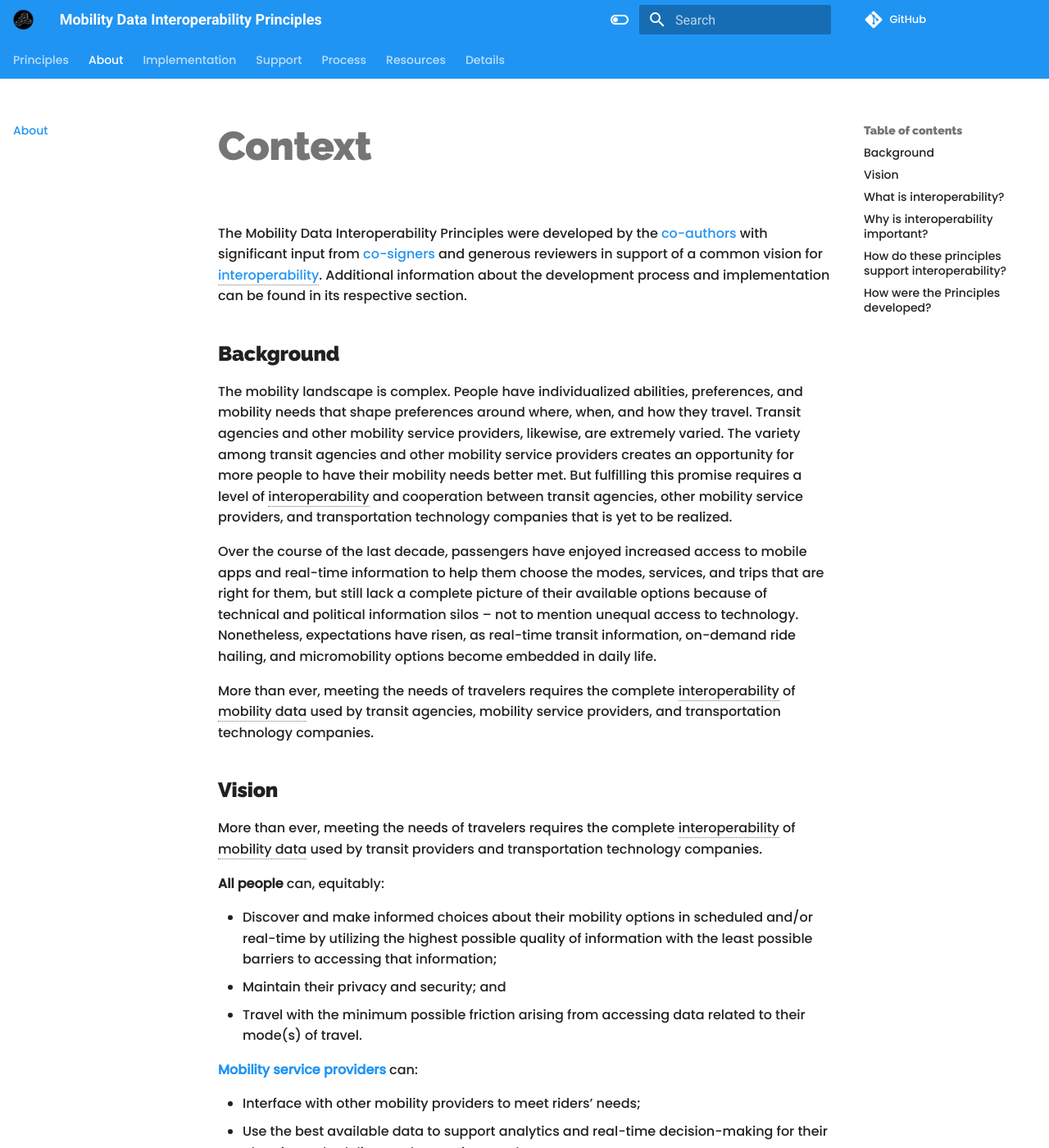
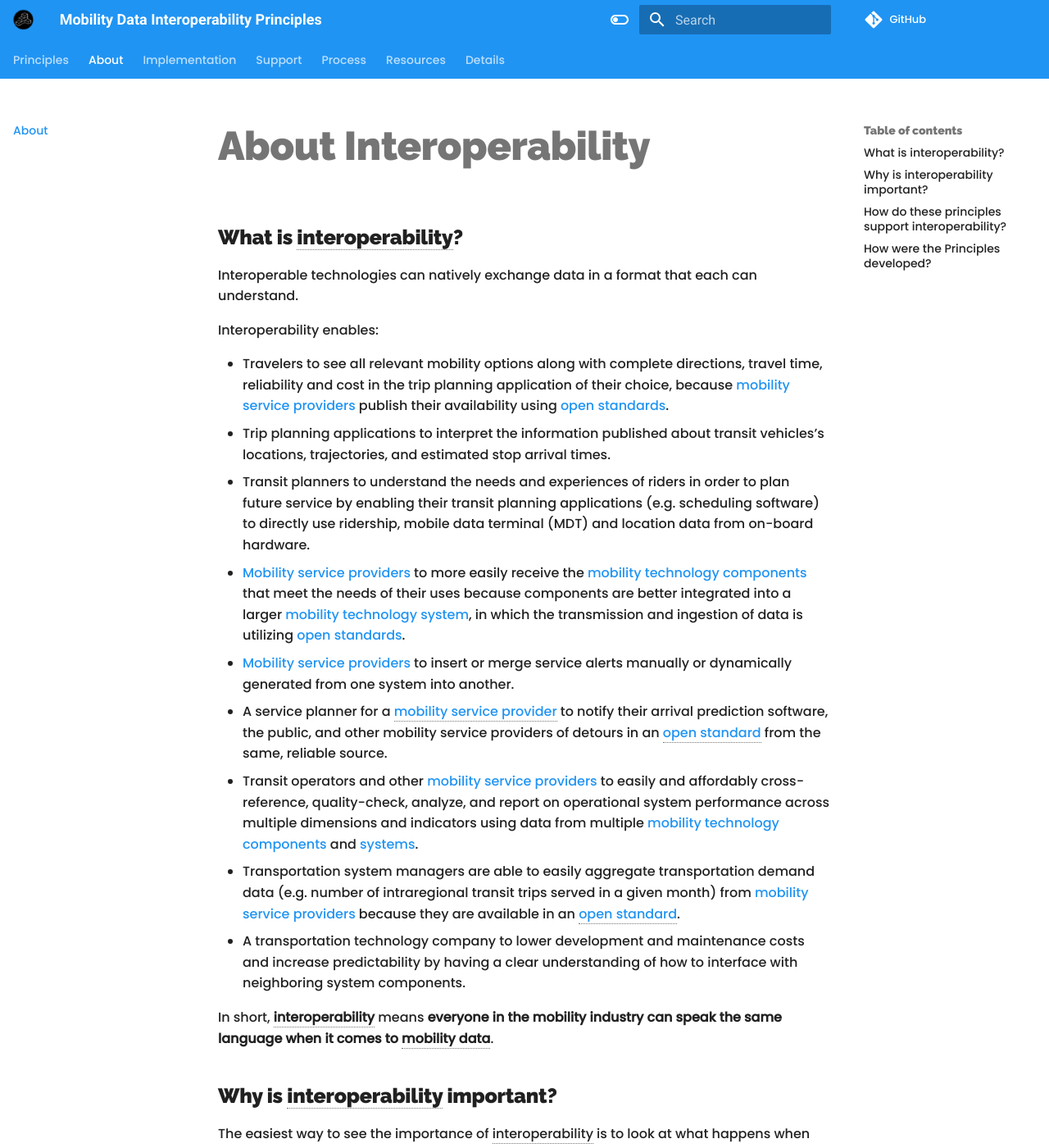
Before and after one commit to interoperable-mobility/principles, an MkDocs documentation site: the page built from docs/about.md, in a window 1280 px wide and 1400 px high. Shown: the whole window at 82% size. Built offline with MkDocs 1.6.1 and Material for MkDocs 9.7.7, drawn with Linux system fonts in a browser that asks for light colours; nearby versions of some CDN libraries; comment, search, counter and statistics services are not loaded; some of the changed text lies outside the part shown.

Commit message:
Update about.md, retitle and remove non FAQ content

```diff
--- a/docs/about.md
+++ b/docs/about.md
@@ -1,48 +1,4 @@
-# Context
-
-The Mobility Data Interoperability Principles were developed by the [co-authors](index.md#co-authors) with significant input from [co-signers](index.md#co-signers) and generous reviewers in support of a common vision for [interoperability](definitions.md#interoperability). Additional information about the development process and implementation can be found in its respective section.
-
-## Background
-
-The mobility landscape is complex. People have individualized abilities, preferences, and mobility needs that shape preferences around where, when, and how they travel. Transit agencies and other mobility service providers, likewise, are extremely varied. The variety among transit agencies and other mobility service providers creates an opportunity for more people to have their mobility needs better met. But fulfilling this promise requires a level of interoperability and cooperation between transit agencies, other mobility service providers, and transportation technology companies that is yet to be realized.
-
-Over the course of the last decade, passengers have enjoyed increased access to mobile apps and real-time information to help them choose the modes, services, and trips that are right for them, but still lack a complete picture of their available options because of technical and political information silos – not to mention unequal access to technology. Nonetheless, expectations have risen, as real-time transit information, on-demand ride hailing, and micromobility options become embedded in daily life.
-
-More than ever, meeting the needs of travelers requires the complete interoperability of mobility data used by transit agencies, mobility service providers, and transportation technology companies.
-
-## Vision
-
-More than ever, meeting the needs of travelers requires the complete interoperability of mobility data used by transit providers and transportation technology companies.
-
-**All people** can, equitably:
-
-- Discover and make informed choices about their mobility options in scheduled and/or real-time by utilizing the highest possible quality of information with the least possible barriers to accessing that information;
-- Maintain their privacy and security; and
-- Travel with the minimum possible friction arising from accessing data related to their mode(s) of travel.
-
-**[Mobility service providers](definitions.md#mobility_service_provider)** can:
-
-- Interface with other mobility providers to meet riders’ needs;
-- Use the best available data to support analytics and real-time decision-making for their planning, scheduling, and operating needs;
-- Select the best available technology and equipment to provide their service without vendor lock-in; and
-- Easily use their data and data from other mobility service providers to increase rider satisfaction and the customer experience through service efficiency and service quality.
-
-**[Transportation technology companies](definitions.md#transportation_technology_company)** can:
-
-- Develop new and innovative approaches to serving the needs of mobility service providers and riders;
-- Use widely-adopted [open standards](definitions.md#open_standards) for the transmission of all data that allows transit agencies, other mobility service providers and travellers to meet their needs;
-- Easily integrate with other companies’ hardware and software to send and receive planning, scheduling, and operating data; and
-- Quickly identify and resolve data issues with their products.
-
-**Researchers** can:
-
-- Affordably access, process, and use data from a variety of [mobility technology components](definitions.md#mobility_technology_component) without having to re-create data processing pipelines or obtain costly vendor licenses.
-
-**[Transportation System Managers](definitions.md#transportation_system_manager)** can
-
-- Easily access, aggregate, and cross-reference mobility operations and traveler needs data at a system level across transit providers and jurisdictions;
-- Utilize mobility data in the context of land use, population, environmental, and other data to inform short- and long-range strategies and policy; and
-- Support the above visions for other stakeholders.
+# About Interoperability
 
 ## What is interoperability?
 
```
